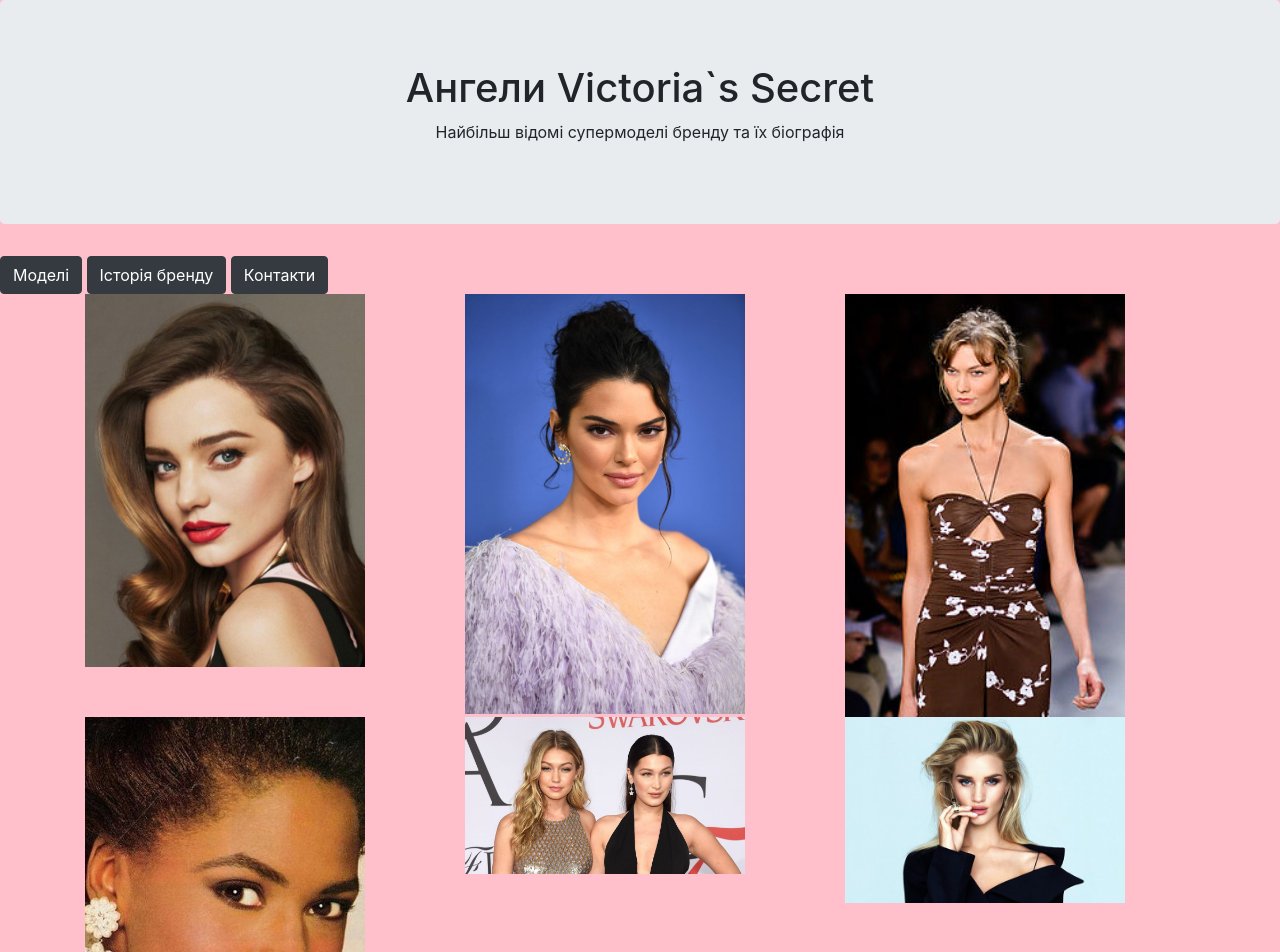
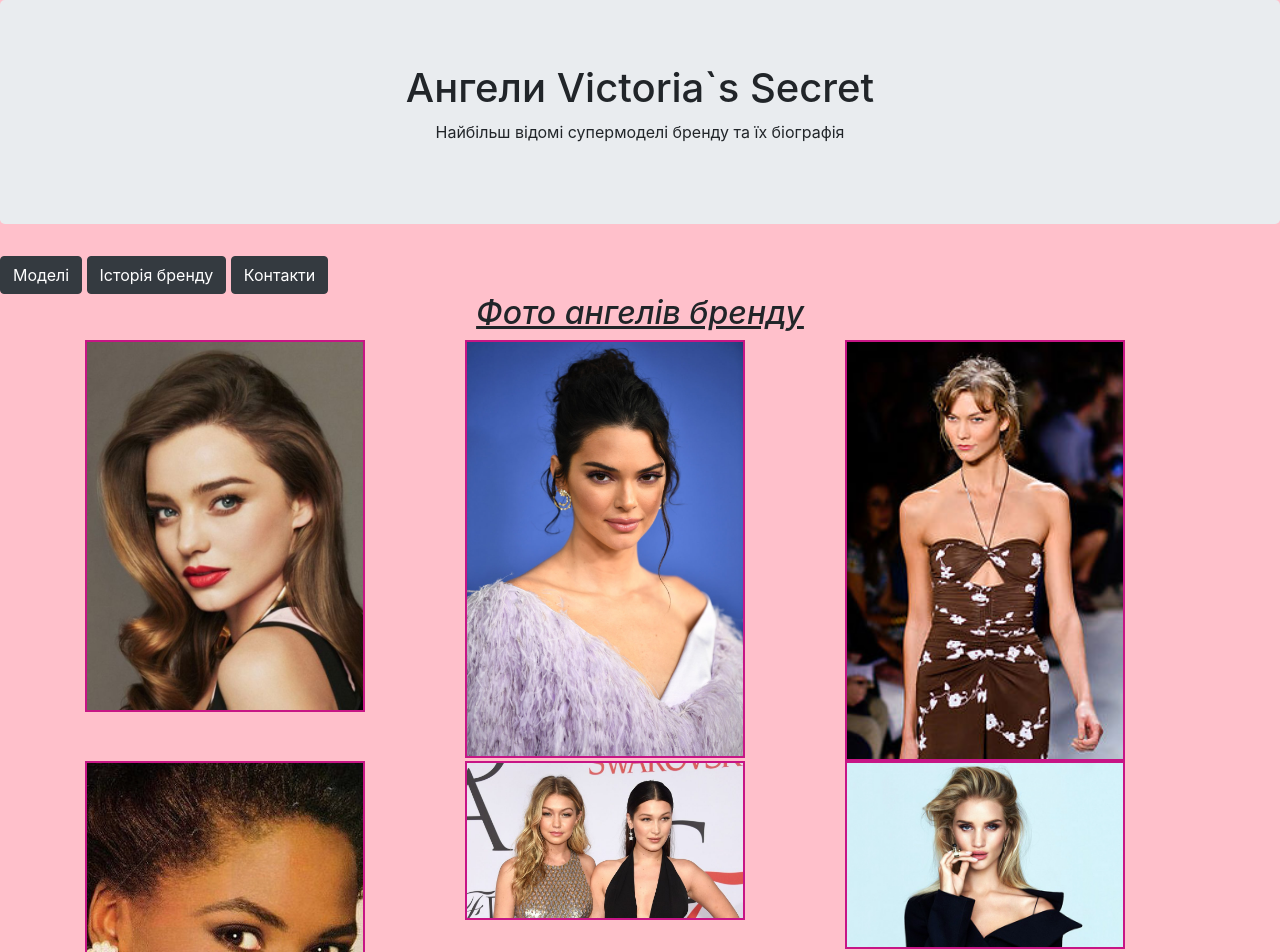
Before and after one commit to SidikovaVika/SidikovaVika.github.io, a plain HTML site: page index/index2.html in a window 1280 px wide. Shown: the top 952 px of the page. Drawn offline with nearby package versions, Linux system fonts and the light colour scheme.

Commit message:
Add files via upload

```diff
--- a/index/index2.html
+++ b/index/index2.html
@@ -11,8 +11,11 @@ background: pink
         }
         img{
             border: 2px solid mediumvioletred
-            align: middle
+
         }
+        h2{
+            text-decoration: underline
+
     </style>
 </head>
 <body>
@@ -22,9 +25,11 @@ background: pink
   <h1>Ангели Victoria`s Secret</h1>
   <p>Найбільш відомі супермоделі бренду та їх біографія</p>
 </div>
+
 <a href="index.html"><button type="button" class="btn btn-dark">Моделі</button></a>
 <a href="index2.html"> <button type="button" class="btn btn-dark">Історія бренду</button></a>
 <a href="index3.html"><button type="button" class="btn btn-dark">Контакти</button></a>
+<i><strong><h2 align="center" font-color:mediumvioletred>Фото ангелів бренду</h2></strong></i>
 <div class="container">
   <div class="row">
     <div class="col-sm-4">
```
